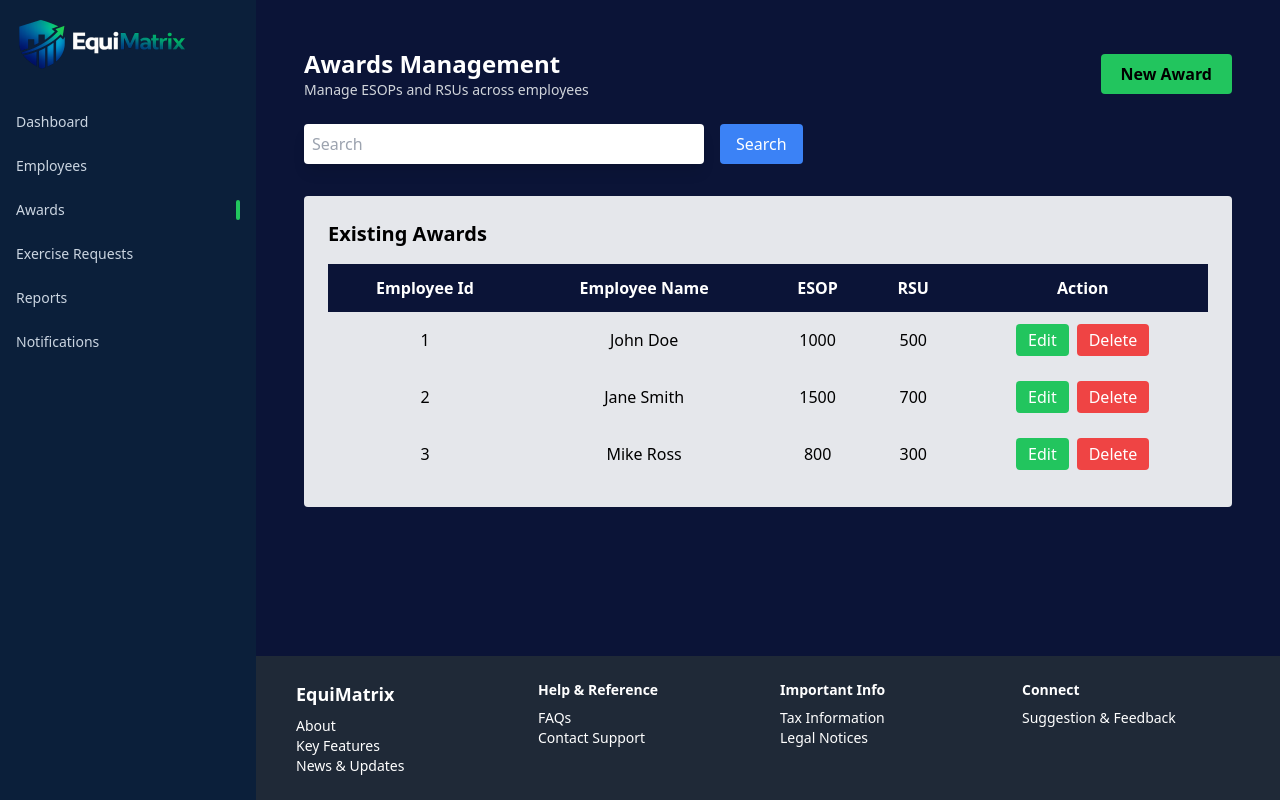
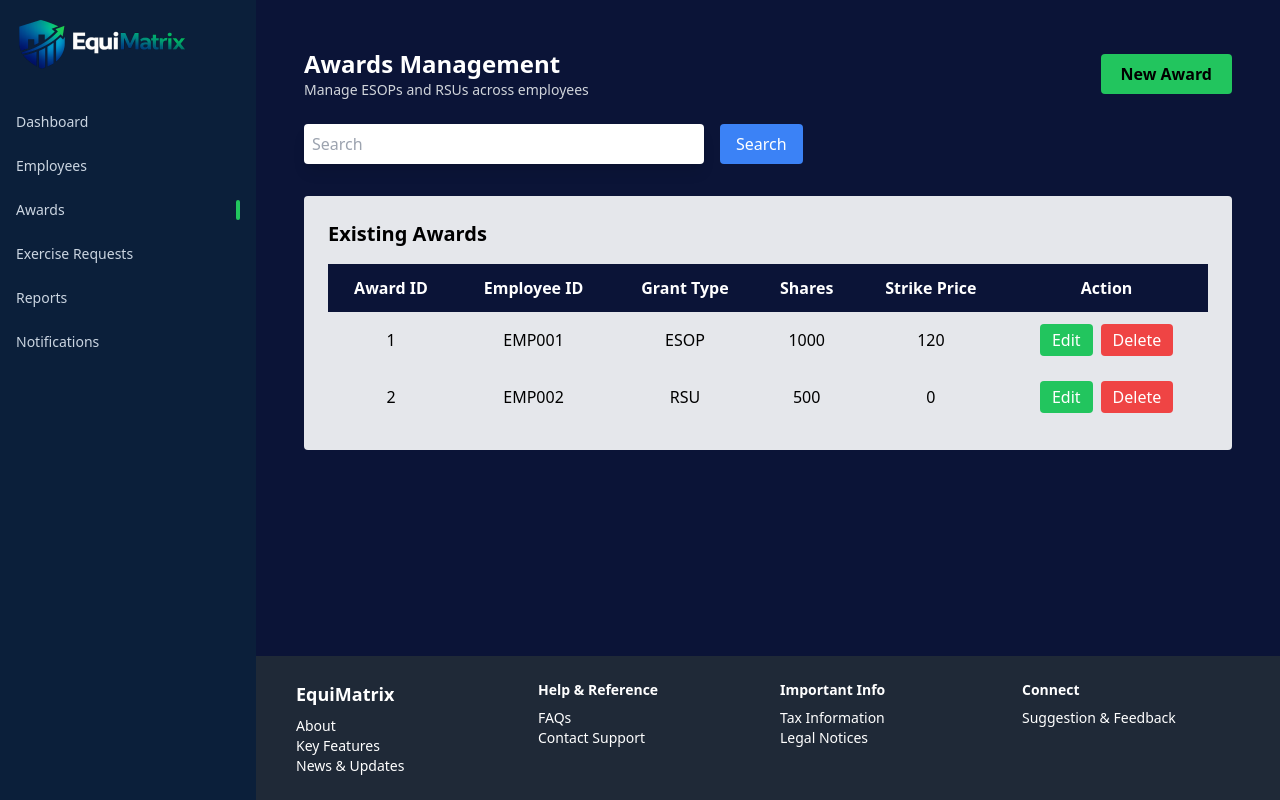
Before and after one commit to VarshaShetty28/Equity_Award_Tracker_EquiMatrix, an Angular app in the folder FrontEnd/: page /admin/awards in a window 1280 px wide. Built offline with nearby package versions, Linux system fonts and the light colour scheme.

Commit message:
award edit done

```diff
--- a/FrontEnd/src/app/features/admin/awards/awards.component.html
+++ b/FrontEnd/src/app/features/admin/awards/awards.component.html
@@ -1,4 +1,4 @@
-<div class="p-6">
+<div class="p-6 text-white">
 
   <!-- HEADER -->
   <div class="flex justify-between items-center mb-6">
@@ -9,12 +9,12 @@
       </p>
     </div>
 
-    <button
-  routerLink="/admin/awards/create"
-  class="bg-green-500 text-black px-5 py-2 rounded font-semibold hover:bg-green-600"
->
-  New Award
-</button>
+    <a
+      routerLink="/admin/awards/create"
+      class="bg-green-500 text-black px-5 py-2 rounded font-semibold hover:bg-green-600"
+    >
+      New Award
+    </a>
   </div>
 
   <!-- SEARCH -->
@@ -25,54 +25,157 @@
       placeholder="Search"
       class="w-[400px] p-2 rounded text-black shadow-lg"
     />
-
     <button class="bg-blue-500 px-4 py-2 rounded">
       Search
     </button>
   </div>
 
-  <!-- TABLE CARD -->
+  <!-- TABLE -->
   <div class="bg-gray-200 text-black p-6 rounded">
-
     <h2 class="text-xl font-semibold mb-4">Existing Awards</h2>
 
     <table class="w-full">
-
-      <!-- HEAD -->
       <thead class="bg-[#0B1437] text-white">
         <tr>
-          <th class="p-3 text-center">Employee Id</th>
-          <th class="p-3 text-center">Employee Name</th>
-          <th class="p-3 text-center">ESOP</th>
-          <th class="p-3 text-center">RSU</th>
+          <th class="p-3 text-center">Award ID</th>
+          <th class="p-3 text-center">Employee ID</th>
+          <th class="p-3 text-center">Grant Type</th>
+          <th class="p-3 text-center">Shares</th>
+          <th class="p-3 text-center">Strike Price</th>
           <th class="p-3 text-center">Action</th>
         </tr>
       </thead>
 
-      <!-- BODY -->
       <tbody>
         <tr *ngFor="let award of awards" class="border-b">
+          <td class="p-3 text-center">{{ award.awardId }}</td>
+          <td class="p-3 text-center">{{ award.employeeId }}</td>
+          <td class="p-3 text-center">{{ award.grantType }}</td>
+          <td class="p-3 text-center">{{ award.numberOfShares }}</td>
+          <td class="p-3 text-center">{{ award.strikePrice }}</td>
 
-          <td class="p-3 text-center">{{ award.id }}</td>
-          <td class="p-3 text-center">{{ award.name }}</td>
-          <td class="p-3 text-center">{{ award.esop }}</td>
-          <td class="p-3 text-center">{{ award.rsu }}</td>
-
-          <td class="p-3 flex justify-center items-center gap-2">
-            <button class="bg-green-500 text-white px-3 py-1 rounded">
+          <td class="p-3 flex justify-center gap-2">
+            <button
+              class="bg-green-500 text-white px-3 py-1 rounded"
+              (click)="openEditPopup(award)"
+            >
               Edit
             </button>
-
             <button class="bg-red-500 text-white px-3 py-1 rounded">
               Delete
             </button>
           </td>
-
         </tr>
       </tbody>
-
     </table>
-
   </div>
 
 </div>
+
+<!-- ================================= -->
+<!-- EDIT GRANT POPUP (CREATE‑MATCHED) -->
+<!-- ================================= -->
+
+<div
+  *ngIf="showEditPopup"
+  class="fixed inset-0 z-50 flex items-center justify-center bg-black bg-opacity-50"
+>
+  <div class="bg-white text-black w-[450px] p-6 rounded-xl">
+
+    <h2 class="text-xl font-semibold mb-5">
+      Edit Equity Grant
+    </h2>
+
+    <!-- Employee ID -->
+    <div class="mb-3">
+      <label class="block text-sm font-medium mb-1">
+        Employee ID
+      </label>
+      <input
+        type="text"
+        [(ngModel)]="editGrant.employeeId"
+        disabled
+        class="w-full rounded border px-3 py-2 bg-gray-100"
+      />
+    </div>
+
+    <!-- Grant Type -->
+    <div class="mb-3">
+      <label class="block text-sm font-medium mb-1">
+        Grant Type
+      </label>
+      <select
+        [(ngModel)]="editGrant.grantType"
+        class="w-full rounded border px-3 py-2"
+      >
+        <option value="ESOP">ESOP</option>
+        <option value="RSU">RSU</option>
+      </select>
+    </div>
+
+    <!-- Number of Shares -->
+    <div class="mb-3">
+      <label class="block text-sm font-medium mb-1">
+        Number of Shares
+      </label>
+      <input
+        type="number"
+        [(ngModel)]="editGrant.numberOfShares"
+        class="w-full rounded border px-3 py-2"
+      />
+    </div>
+
+    <!-- Strike Price -->
+    <div class="mb-3">
+      <label class="block text-sm font-medium mb-1">
+        Strike Price
+      </label>
+      <input
+        type="number"
+        [(ngModel)]="editGrant.strikePrice"
+        class="w-full rounded border px-3 py-2"
+      />
+    </div>
+
+    <!-- Vesting Period -->
+    <div class="mb-3">
+      <label class="block text-sm font-medium mb-1">
+        Vesting Period (Years)
+      </label>
+      <input
+        type="number"
+        [(ngModel)]="editGrant.vestingPeriod"
+        class="w-full rounded border px-3 py-2"
+      />
+    </div>
+
+    <!-- Grant Date -->
+    <div class="mb-5">
+      <label class="block text-sm font-medium mb-1">
+        Grant Date
+      </label>
+      <input
+        type="date"
+        [(ngModel)]="editGrant.grantDate"
+        class="w-full rounded border px-3 py-2"
+      />
+    </div>
+
+    <!-- Actions -->
+    <div class="flex justify-end gap-3">
+      <button
+        class="px-4 py-2 border rounded"
+        (click)="closeEditPopup()"
+      >
+        Cancel
+      </button>
+      <button
+        class="bg-blue-600 text-white px-5 py-2 rounded"
+        (click)="closeEditPopup()"
+      >
+        Save
+      </button>
+    </div>
+
+  </div>
+</div>
--- a/FrontEnd/src/app/features/admin/awards/awards.component.ts
+++ b/FrontEnd/src/app/features/admin/awards/awards.component.ts
@@ -9,7 +9,7 @@ import { RouterModule } from '@angular/router';
   imports: [
     CommonModule,
     FormsModule,
-    RouterModule   // REQUIRED for routerLink
+    RouterModule
   ],
   templateUrl: './awards.component.html'
 })
@@ -17,9 +17,49 @@ export class AwardsComponent {
 
   searchText = '';
 
+  // ✅ Dummy awards data (UI only)
   awards = [
-    { id: 1, name: 'John Doe', esop: 1000, rsu: 500 },
-    { id: 2, name: 'Jane Smith', esop: 1500, rsu: 700 },
-    { id: 3, name: 'Mike Ross', esop: 800, rsu: 300 }
+    {
+      awardId: 1,
+      employeeId: 'EMP001',
+      grantType: 'ESOP',
+      numberOfShares: 1000,
+      strikePrice: 120,
+      vestingPeriod: 5,
+      grantDate: '2024-01-15'
+    },
+    {
+      awardId: 2,
+      employeeId: 'EMP002',
+      grantType: 'RSU',
+      numberOfShares: 500,
+      strikePrice: 0,
+      vestingPeriod: 5,
+      grantDate: '2024-02-20'
+    }
   ];
+
+  // ✅ Popup state
+  showEditPopup = false;
+
+  // ✅ Edit form data (same fields as Create Grant)
+  editGrant = {
+    employeeId: '',
+    grantType: 'ESOP',
+    numberOfShares: 0,
+    strikePrice: 0,
+    vestingPeriod: 5,
+    grantDate: ''
+  };
+
+  // ✅ Open edit popup
+  openEditPopup(award: any): void {
+    this.editGrant = { ...award };
+    this.showEditPopup = true;
+  }
+
+  // ✅ Close popup
+  closeEditPopup(): void {
+    this.showEditPopup = false;
+  }
 }
--- a/FrontEnd/src/app/features/admin/reports/reports.component.html
+++ b/FrontEnd/src/app/features/admin/reports/reports.component.html
@@ -72,4 +72,3 @@
   </p>
 
 </div>
-``
```
